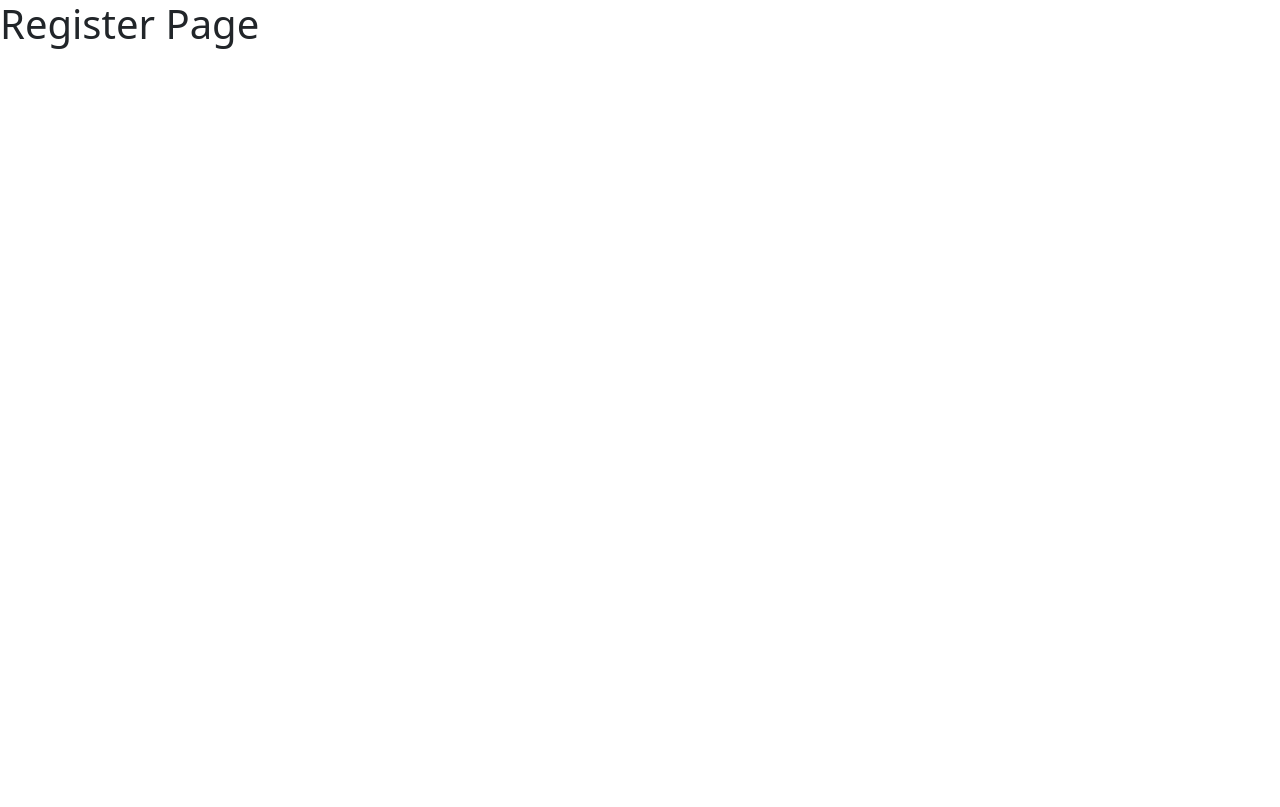
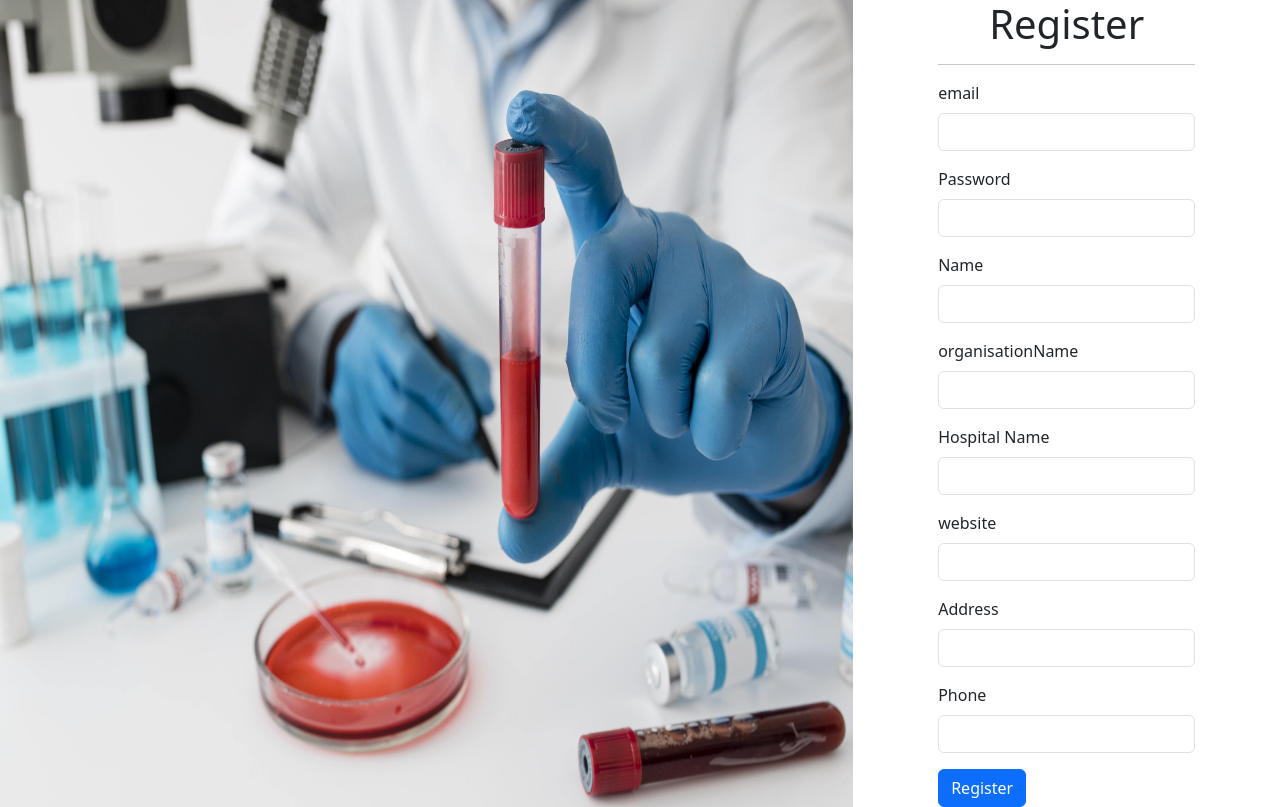
Before and after one commit to gungunsaluja/Mern-Blood-Bridge, a React (Create React App) app in the folder client/: page /register in a window 1280 px wide. Built offline with nearby package versions, Linux system fonts and the light colour scheme.

Commit message:
basic pages created

```diff
--- /dev/null
+++ b/client/src/Component/shared/form/Form.js
@@ -0,0 +1,88 @@
+import React from 'react'
+import {useState} from 'react'
+import InputType from './InputType'
+
+
+const Form = ({submitButton,formTitle,formType}) => {
+  const [email,setEmail] = useState('');
+  const [password,setPassword] = useState('');
+  const [role,setRole] = useState('donar');
+  const [name,setName] = useState('');
+  const [organisationName,setOrganisationName] = useState('');
+  const [ hospitalName,setHospitalName] = useState('');
+  const [ website,setWebsite] = useState('');
+  const [ address,setAddress] = useState('');
+  const [ phone,setPhone] = useState('');
+
+
+  return (
+    <div>
+
+     <form>
+      <h1 className = "text-center">{formTitle}
+
+      </h1>
+      <hr></hr>
+      <InputType labeltext = {'email'} labelfor = {'forEmail'} inputtype = {'email'} name = {'email'} value = {email} onChange = {(e)=>setEmail(e.target.value)}></InputType>
+
+      <InputType labeltext = {"Password"}
+      labelfor={'forPassword'}
+      inputtype={'Password'}
+      name = {'password'}
+      value = {password} onChange={(e)=>setPassword(e.target.value)}
+      ></InputType>
+      <InputType labeltext = {"Name"}
+      labelfor={'forName'}
+      inputtype={'text'}
+      name = {'name'}
+      value = {name} onChange={(e)=>setName(e.target.value)}
+      ></InputType>
+      <InputType labeltext = {"organisationName"}
+      labelfor={'fororganisationName'}
+      inputtype={'text'}
+      name = {'organisationName'}
+      value = {organisationName} onChange={(e)=>setOrganisationName(e.target.value)}
+      ></InputType>
+
+      <InputType labeltext = {"Hospital Name"}
+      labelfor={'forhospitalName'}
+      inputtype={'text'}
+      name = {'hospitalName'}
+      value = {hospitalName} onChange={(e)=>setHospitalName(e.target.value)}
+      ></InputType>
+
+    <InputType labeltext = {"website"}
+      labelfor={'forWebsite'}
+      inputtype={'text'}
+      name = {'website'}
+      value = {website} onChange={(e)=>setWebsite(e.target.value)}
+      ></InputType>
+
+<InputType labeltext = {"Address"}
+      labelfor={'foraddress'}
+      inputtype={'text'}
+      name = {'address'}
+      value = {address} onChange={(e)=>setAddress(e.target.value)}
+      ></InputType>
+
+<InputType labeltext = {"Phone"}
+      labelfor={'forPhone'}
+      inputtype={'text'}
+      name = {'phone'}
+      value = {phone} onChange={(e)=>setPhone(e.target.value)}
+      ></InputType>
+
+
+
+      <div className="d-flex">
+        <button className = "btn btn-primary" type = "submit">
+          {submitButton}
+        </button>
+      </div>
+     </form>
+
+    </div>
+  )
+}
+
+export default Form
--- /dev/null
+++ b/client/src/Component/shared/form/InputType.js
@@ -0,0 +1,19 @@
+import React from 'react'
+
+const InputType = ({labeltext, labelfor ,inputtype,value,onChange,name}) => {
+  return (
+
+       <>
+       <div className="mb-3">
+    <label htmlFor={labelfor} className="form-label">{labeltext}
+
+    </label>
+
+    <input type={inputtype} className="form-control" name={name} value = {value} onChange = {onChange} />
+
+    </div>
+       </>
+  )
+}
+
+export default InputType
--- a/client/src/Pages/Auth/Login.js
+++ b/client/src/Pages/Auth/Login.js
@@ -1,11 +1,28 @@
 import React from 'react'
+// import { Form } from 'react-router-dom'
+import Form from "../../Component/shared/form/Form";
 
 const Login = () => {
   return (
-    <div>
-        <h1>Login Page</h1>
+    <>
+        <div className = "row">
+            <div className="col-md-8 form-banner">
+                <img src = "./assets/images/banner1.jpg" alt = "loginImage"></img>
 
-    </div>
+                </div>
+            <div className="col-md-4 form-container">
+
+
+  <Form formTitle={'Login Page'} submitButton={'Login'} formType = {'login'}></Form>
+
+
+
+
+                </div>
+
+        </div>
+
+    </>
   )
 }
 
--- a/client/src/Pages/Auth/Register.js
+++ b/client/src/Pages/Auth/Register.js
@@ -1,12 +1,20 @@
 import React from 'react'
+import Form from "../../Component/shared/form/Form"
 
 const Register = () => {
   return (
     <div>
 
-      <h1>
-        Register Page
-      </h1>
+     <div className = "row g-0">
+        <div className = "col-md-8 form-banner ">
+            <img src = "./assets/images/banner2.jpg" alt = "registerImage"></img>
+        </div>
+        <div className = 'col-md-4 form-container'>
+            <Form formTitle={'Register'}
+            submitButton = {'Register'}
+            formType={'register'}></Form>
+        </div>
+     </div>
     </div>
   )
 }
--- a/client/src/index.css
+++ b/client/src/index.css
@@ -1,5 +1,22 @@
 *{
   margin:0;
   padding:0;
+  box-sizing: border-box;
 
 }
+/* form */
+
+.form-banner img{
+  height: 100%;
+  width: 100%;
+
+
+}
+.form-container{
+  display: flex;
+  align-items: center;
+  justify-content: center;
+  min-height: 100vh;
+
+
+}
```
Also changed, not shown: client/public/assets/images/banner1.jpg (added), client/public/assets/images/banner2.jpg (added).
